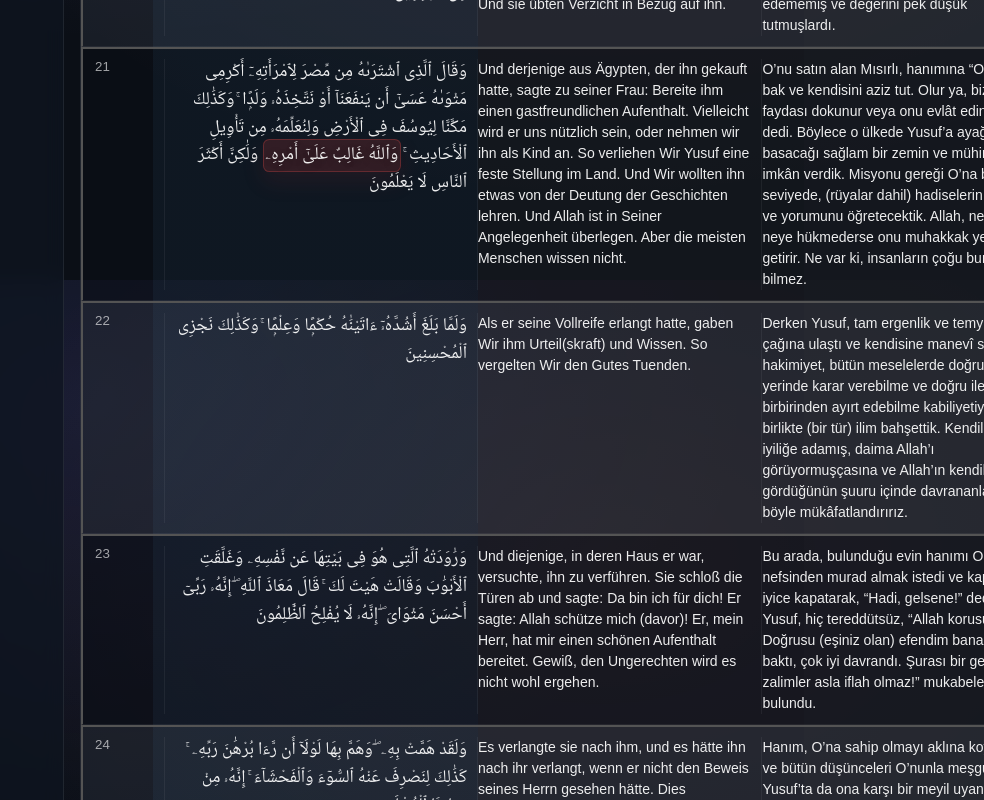
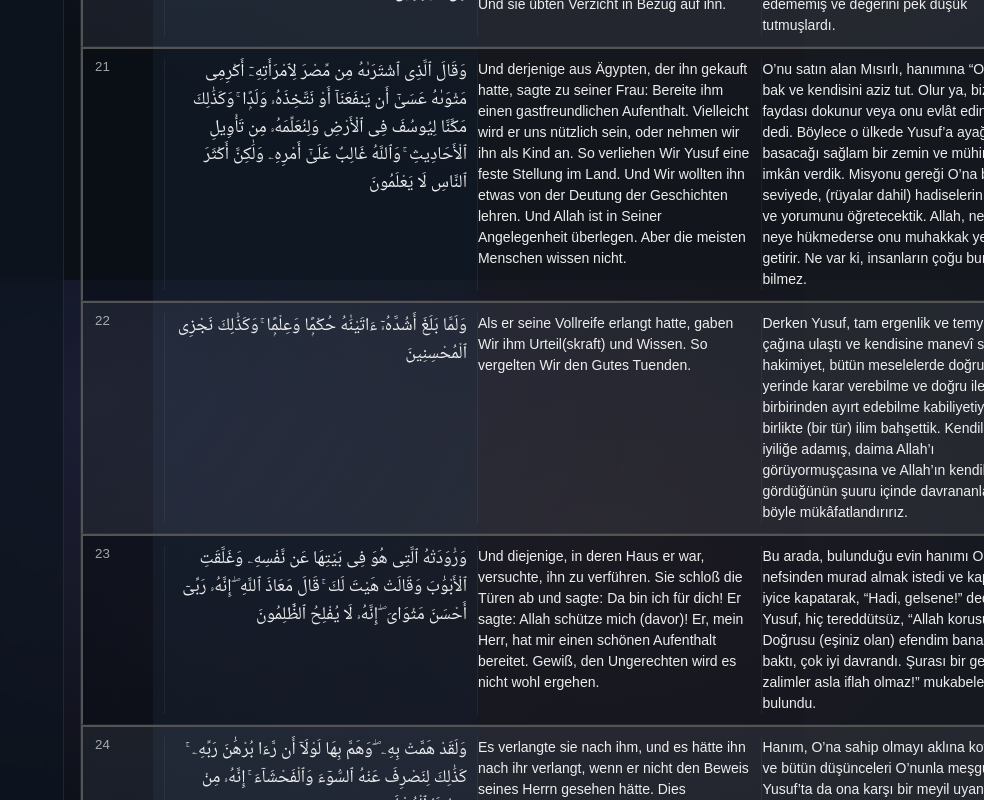
Before and after one commit to sunrise8030/Qatd, a React (Vite) app: page / in a window 1280 px wide. Shown: the part 2920-3720 px from the top of the page, without its empty margins (296-1280 px from the left). Built offline with nearby package versions, Linux system fonts and the light colour scheme.

Commit message:
styles.css aktualisieren

```diff
--- a/src/styles.css
+++ b/src/styles.css
@@ -1,5 +1,5 @@
 /* =========================
-   FILE: src/styles.css (FULL)
+   FILE: src/styles.css (FULL - ORIJINAL + EKLER)
    ========================= */
 /* src/styles.css */
 :root{
@@ -15,6 +15,11 @@
   --w-ar: 1.1fr;
   --w-de: 1fr;
   --w-tr: 1fr;
+
+  /* Parlak kiremit kırmızısı */
+  --brickRed: rgba(210, 74, 62, 1);
+  --brickRedBg: rgba(210, 74, 62, 0.16);
+  --brickRedLine: rgba(255, 120, 105, 0.55);
 }
 
 *{ box-sizing:border-box; }
@@ -447,19 +452,16 @@ html,body{
   .colDe{ display:none; }
 }
 
-/* === Arabic snippet highlight (KOYU KİREMİT KIRMIZI) === */
-.arHl{
-  display:inline;
-  padding: 0.06em 0.14em;
-  margin: 0 0.02em;
-  border-radius: 0.35em;
-
-  /* koyu kiremit kırmızı ton */
-  background: rgba(139, 45, 45, 0.28);
+/* === FULL ARABIC VERSE COLOR (Parlak kiremit kırmızısı) === */
+.arVerseHot{
+  color: var(--brickRed) !important;
+  background: var(--brickRedBg);
+  border-radius: 12px;
+  padding: 2px 8px 6px;
   box-shadow:
-    0 0 0 1px rgba(170, 60, 60, 0.42) inset,
-    0 10px 22px rgba(139, 45, 45, 0.14);
-  text-shadow: 0 2px 10px rgba(0,0,0,0.28);
+    0 0 0 1px rgba(255, 120, 105, 0.20) inset,
+    0 16px 40px rgba(210, 74, 62, 0.10);
+  text-shadow: 0 2px 14px rgba(0,0,0,0.35);
 }
 
 /* -------- Single Player (CENTERED overlay + blur BACK) -------- */
@@ -691,15 +693,20 @@ html,body{
 }
 .spRBtn:active{ transform: translateY(1px); }
 
-/* === Bottom dock === */
+/* === Bottom dock (format bozmaz, sadece yeni class) === */
 .singlePlayerDockBottom{
   position: fixed !important;
+
   right: 14px !important;
   left: auto !important;
+
   bottom: calc(14px + env(safe-area-inset-bottom)) !important;
+
   top: auto !important;
   transform: none !important;
+
   z-index: 10001 !important;
+
   width: min(640px, calc(100% - 28px)) !important;
   max-width: calc(100% - 28px) !important;
 
@@ -721,7 +728,7 @@ html,body{
   white-space: nowrap;
 }
 
-/* === Backdrop inertia === */
+/* === Backdrop inertia (appShell’e dokunmaz) === */
 @keyframes spBackdropInertiaIn{
   0%   { opacity: 0; transform: translateY(10px); }
   100% { opacity: 1; transform: translateY(0px); }
```
